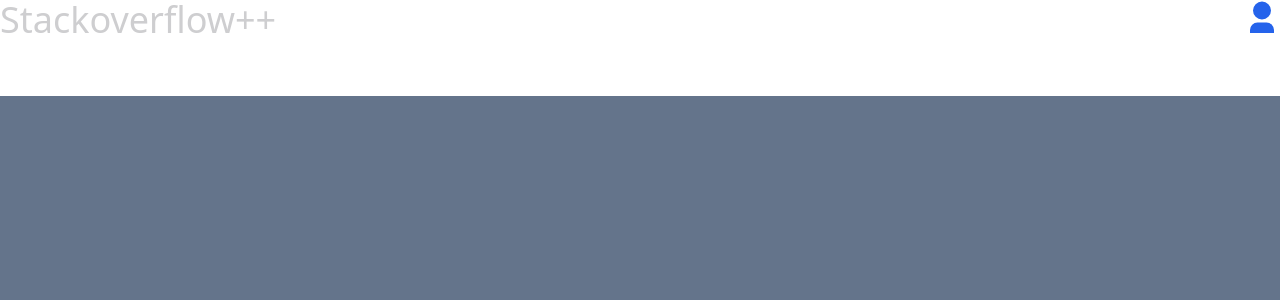
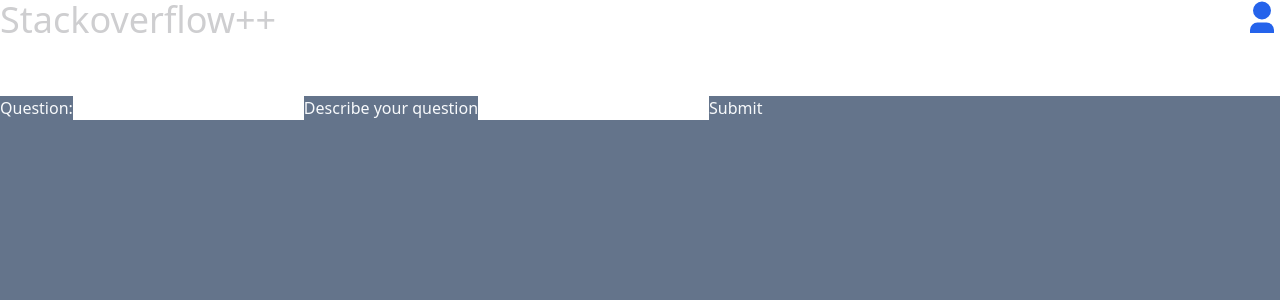
Before and after one commit to RMNorbert/stackoverflow, a React (Vite) app in the folder frontend/stackoverflow++/: page /createquestion in a window 1280 px wide. Shown: the top 300 px of the page. Built offline with nearby package versions, Linux system fonts and the light colour scheme.

Commit message:
feat: start create question

```diff
--- a/frontend/stackoverflow++/src/components/questions/CreateQuestion.jsx
+++ b/frontend/stackoverflow++/src/components/questions/CreateQuestion.jsx
@@ -1,3 +1,26 @@
+import Cookies from "js-cookie";
+
+Cookies.get()
+
 export const CreateQuestion = () => {
-  return <div></div>;
+  const handleSubmit = async(e)=>{
+    e.preventDefault();
+    let question = e.target[0].value;
+    let desc = e.target[1].value;
+    await fetch("http://127.0.0.1:8080/questions/",{
+      method: "POST",
+      body: {question,desc}
+    })
+  }
+  return (
+    <div>
+      <form onSubmit={(e)=>handleSubmit(e)}>
+        <label htmlFor="question">Question:</label>
+        <input type="text" name="question" id="" />
+        <label htmlFor="desc">Describe your question</label>
+        <input type="text" name="desc" id="" />
+        <button type="submit">Submit</button>
+      </form>
+    </div>
+  );
 };
--- a/frontend/stackoverflow++/src/components/user/Login.jsx
+++ b/frontend/stackoverflow++/src/components/user/Login.jsx
@@ -13,7 +13,9 @@ export const Login = () => {
         let user = await checkAvailableUser(username, password);
 
         if (user) {
+            console.log(user);
             Cookies.set("user", username)
+            Cookies.set("id", user.id)
             navigate("/");
         } else setInvalid(true);
     };
```
Also changed, not shown: 1 other file (tests, documents, lock files or other folders).
